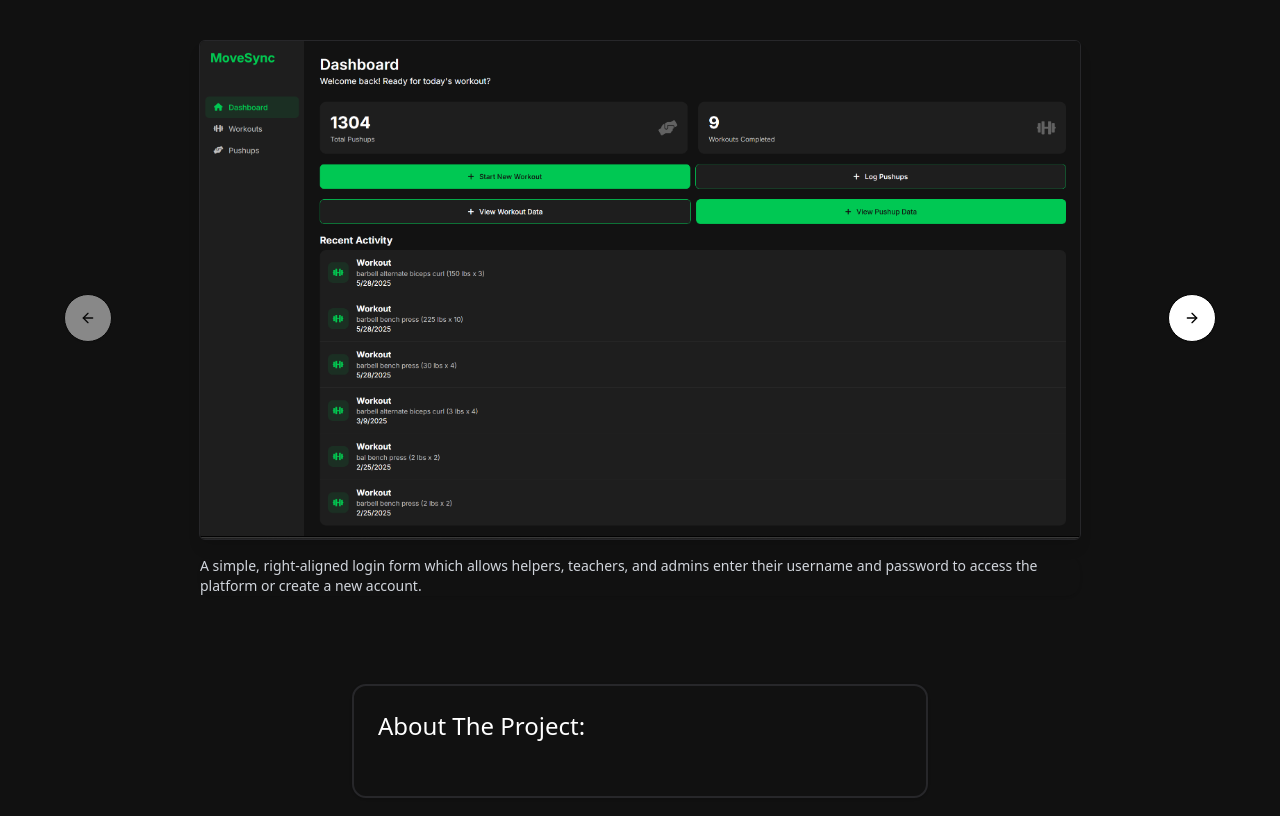
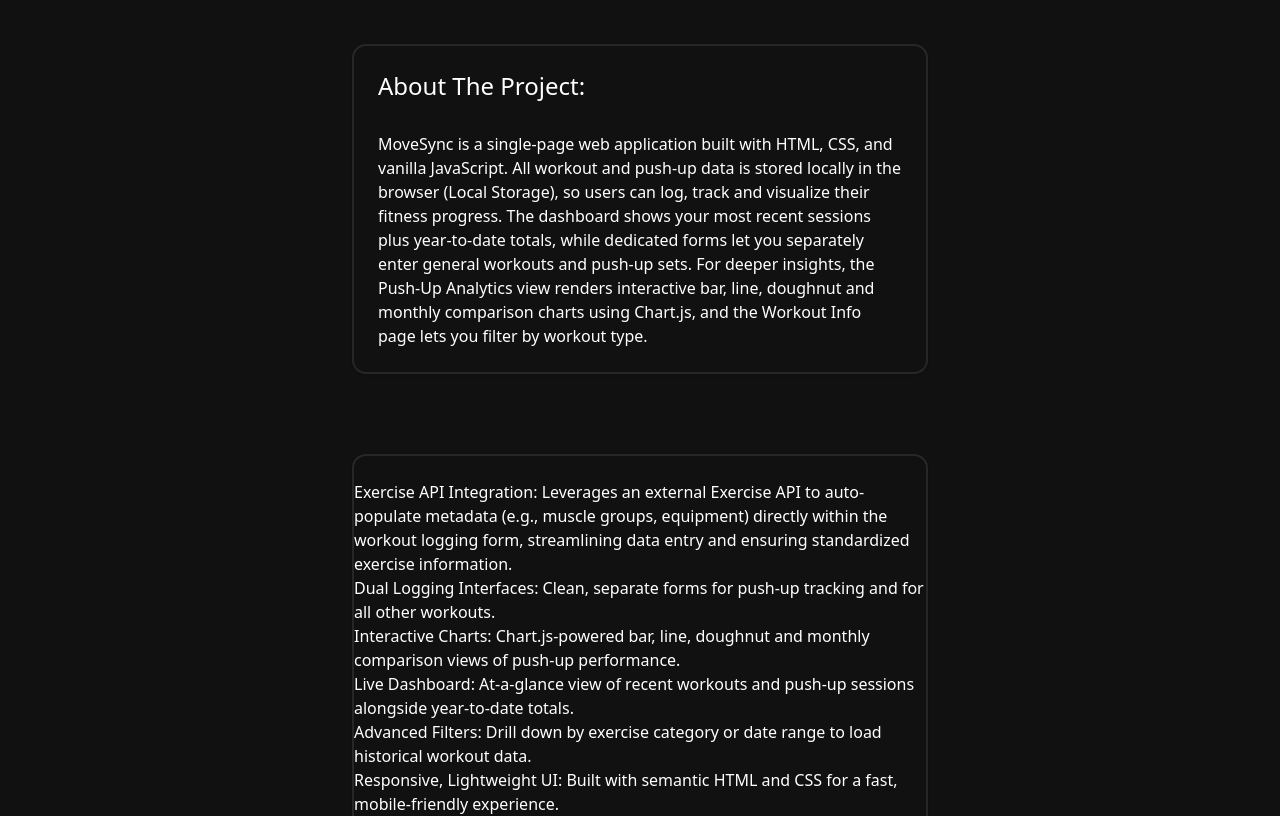
Before and after one commit to AazeemVS/Portfolio-Site, a React (Vite) app in the folder my-portfolio/: page /WorkoutTrackerInfoPage in a window 1280 px wide. Shown: the part 320-1136 px from the top of the page. Built offline with nearby package versions, Linux system fonts and the light colour scheme.

Commit message:
Added project about me description for the workouts tracker page

```diff
--- a/my-portfolio/src/pages/WorkoutTrackerInfoPage.tsx
+++ b/my-portfolio/src/pages/WorkoutTrackerInfoPage.tsx
@@ -53,12 +53,54 @@ const slides = [
 
 const WorkoutTrackerInfoPage: React.FC = () => (
   <>
-    <Card className="mb-[5%]">
-      <CardTitle className="text-white">
+    <Card className="mb-[5%] border-none">
+      <CardTitle className="text-white ">
         MoveSync: Workout Tracker Application
       </CardTitle>
     </Card>
 
+    <Card className="">
+      <CardHeader className="text-white text-2xl ">
+        {" "}
+        About The Project:
+      </CardHeader>
+      <CardDescription className="text-white text-md px-6">
+        {" "}
+        MoveSync is a single-page web application built with HTML, CSS, and
+        vanilla JavaScript. All workout and push-up data is stored locally in
+        the browser (Local Storage), so users can log, track and visualize their
+        fitness progress. The dashboard shows your most recent sessions plus
+        year-to-date totals, while dedicated forms let you separately enter
+        general workouts and push-up sets. For deeper insights, the Push-Up
+        Analytics view renders interactive bar, line, doughnut and monthly
+        comparison charts using Chart.js, and the Workout Info page lets you
+        filter by workout type.
+      </CardDescription>
+    </Card>
+
+    {/* Key Features Section*/}
+    <Card>
+      <p className="text-white">
+        <ul>
+          Exercise API Integration: Leverages an external Exercise API to
+          auto-populate metadata (e.g., muscle groups, equipment) directly
+          within the workout logging form, streamlining data entry and ensuring
+          standardized exercise information. <br />
+          Dual Logging Interfaces: Clean, separate forms for push-up tracking
+          and for all other workouts.
+          <br />
+          Interactive Charts: Chart.js-powered bar, line, doughnut and monthly
+          comparison views of push-up performance. <br />
+          Live Dashboard: At-a-glance view of recent workouts and push-up
+          sessions alongside year-to-date totals. <br />
+          Advanced Filters: Drill down by exercise category or date range to
+          load historical workout data.
+          <br />
+          Responsive, Lightweight UI: Built with semantic HTML and CSS for a
+          fast, mobile-friendly experience.
+        </ul>
+      </p>
+    </Card>
     {/* Carousel to show off different images of my websites */}
     <div className="flex justify-center">
       <Carousel className="w-full max-w-5xl">
@@ -90,13 +132,6 @@ const WorkoutTrackerInfoPage: React.FC = () => (
       </Carousel>
     </div>
 
-    <Card>
-      <CardHeader className="text-white text-2xl">
-        {" "}
-        About The Project:
-      </CardHeader>
-      <CardDescription className="text-white text-md"> </CardDescription>
-    </Card>
     <Footer />
   </>
 );
```
